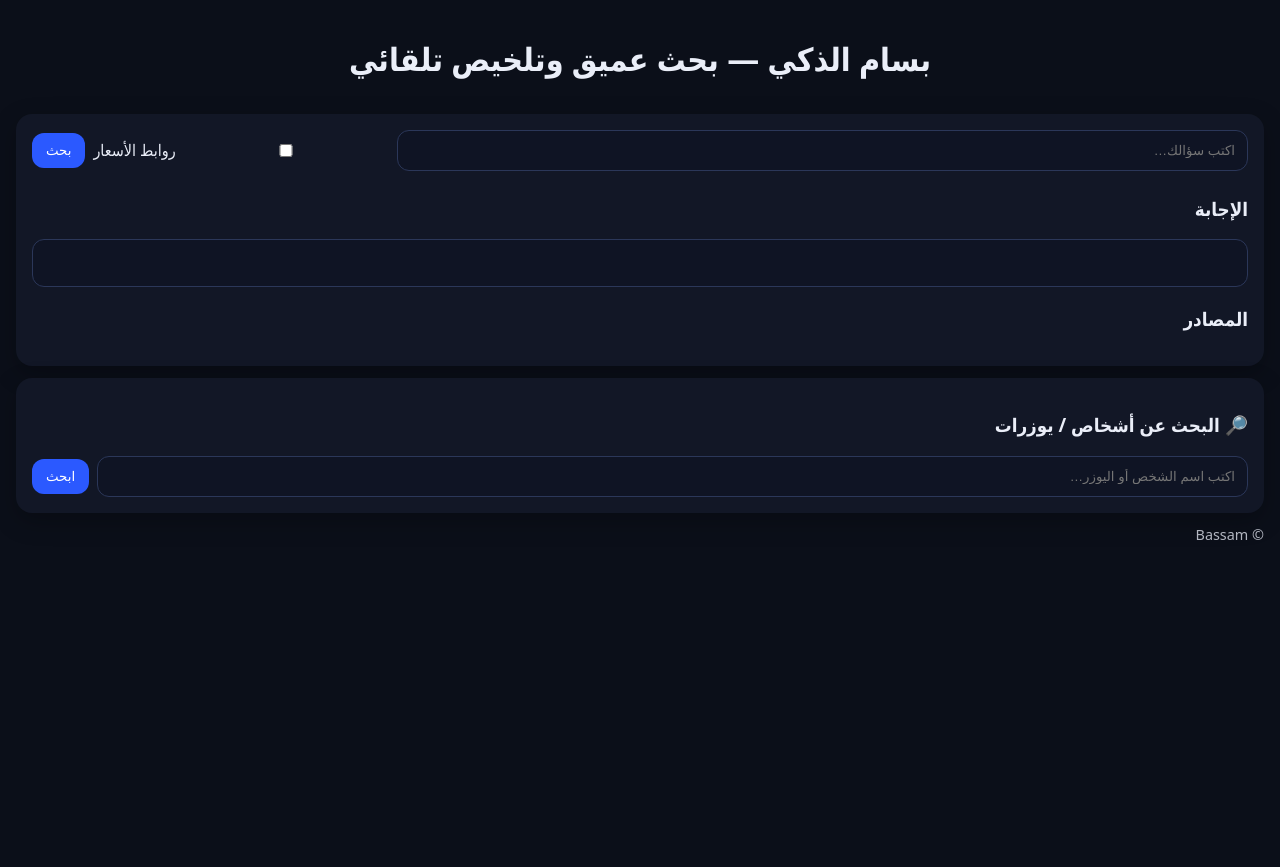
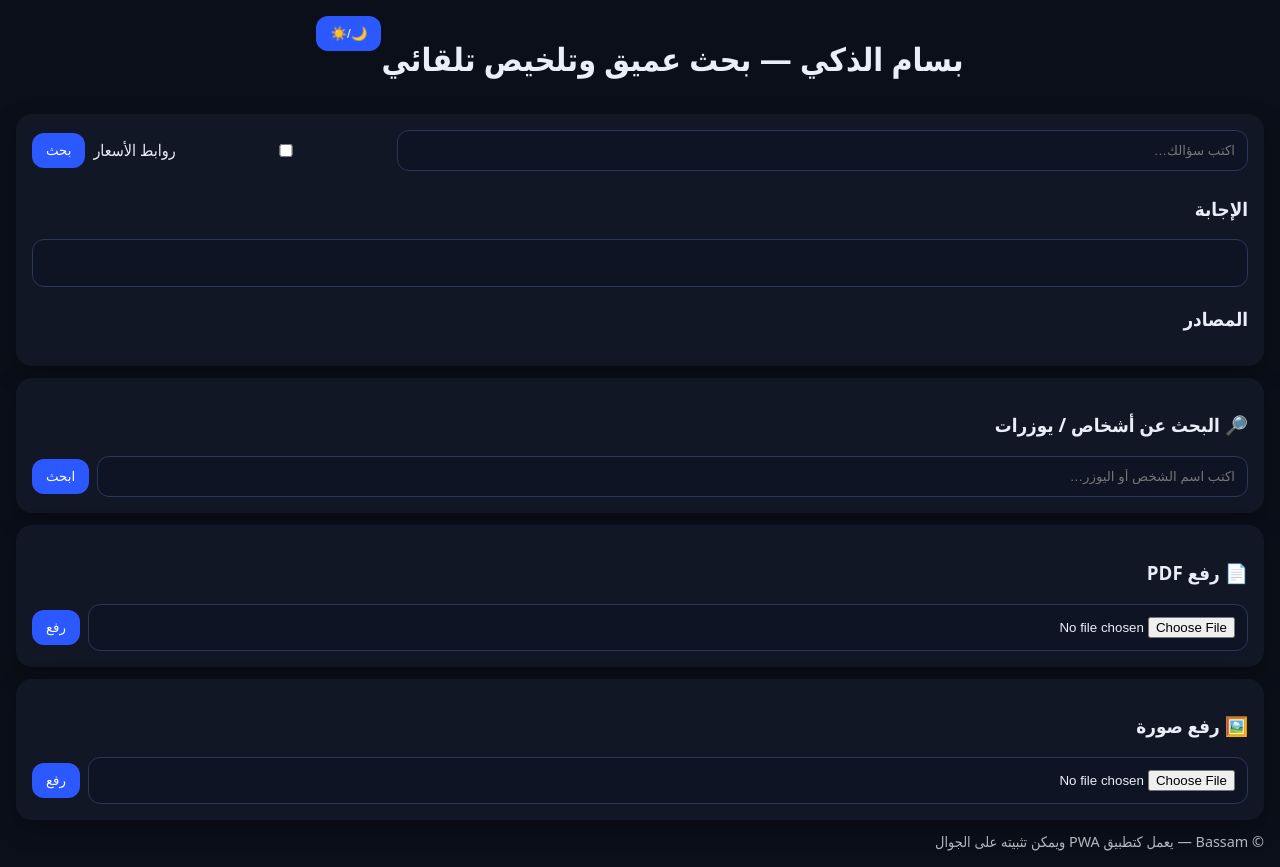
Before and after one commit to bassam-st/BASSAM-APP, a FastAPI app: page / in a window 1280 px wide. Before the commit the page ends 540 px from the top, so only its background shows below. Run offline with FastAPI, Linux system fonts and the light colour scheme.

Commit message:
Update index.html

```diff
--- a/templates/index.html
+++ b/templates/index.html
@@ -1,20 +1,26 @@
 <!doctype html>
 <html lang="ar" dir="rtl">
 <head>
-  <meta charset="utf-8" />
-  <meta name="viewport" content="width=device-width, initial-scale=1" />
+  <meta charset="utf-8"/>
+  <meta name="viewport" content="width=device-width, initial-scale=1"/>
   <title>بسام الذكي – بحث عميق</title>
-  <link rel="stylesheet" href="/static/style.css" />
+  <link rel="manifest" href="/static/pwa/manifest.json">
+  <meta name="theme-color" content="#0b0f19"/>
+  <link rel="stylesheet" href="/static/style.css"/>
 </head>
 <body>
 <header class="top">
   <h1>بسام الذكي — بحث عميق وتلخيص تلقائي</h1>
+  <div class="actions">
+    <button id="installBtn" hidden>تثبيت التطبيق</button>
+    <button id="themeBtn" title="الوضع الليلي/النهاري">🌙/☀️</button>
+  </div>
 </header>
 
 <section class="card">
   <form id="searchForm" class="row">
-      <input id="q" placeholder="اكتب سؤالك…" />
-      <label class="chk"><input type="checkbox" id="want_prices" /> روابط الأسعار</label>
+    <input id="q" placeholder="اكتب سؤالك…"/>
+    <label class="chk"><input type="checkbox" id="want_prices"/> روابط الأسعار</label>
     <button>بحث</button>
   </form>
   <div class="row small">
@@ -26,17 +32,43 @@
   <div id="sources" class="links"></div>
 </section>
 
-  <section class="card">
+<section class="grid">
+  <div class="card">
     <h3>🔎 البحث عن أشخاص / يوزرات</h3>
-    <form id="peopleForm" class="row">
-      <input id="name" placeholder="اكتب اسم الشخص أو اليوزر…" />
+    <form id="profileForm" class="row">
+      <input id="name" placeholder="اكتب اسم الشخص أو اليوزر…"/>
       <button>ابحث</button>
     </form>
     <div id="profiles" class="links"></div>
+  </div>
+
+  <div class="card">
+    <h3>📄 رفع PDF</h3>
+    <form id="pdfForm" class="row">
+      <input type="file" id="pdfFile" accept="application/pdf"/>
+      <button>رفع</button>
+    </form>
+    <div id="pdfResult" class="muted"></div>
+  </div>
+
+  <div class="card">
+    <h3>🖼️ رفع صورة</h3>
+    <form id="imgForm" class="row">
+      <input type="file" id="imgFile" accept="image/*"/>
+      <button>رفع</button>
+    </form>
+    <div id="imgResult" class="muted"></div>
+  </div>
 </section>
 
-  <footer class="muted">© Bassam</footer>
+<footer class="muted">© Bassam — يعمل كتطبيق PWA ويمكن تثبيته على الجوال</footer>
 
 <script src="/static/script.js"></script>
+<script>
+  if ('serviceWorker' in navigator) {
+    navigator.serviceWorker.register('/static/pwa/service-worker.js')
+      .catch(console.error);
+  }
+</script>
 </body>
 </html>
```
Lines whose indentation alone changed are shown as unchanged.
